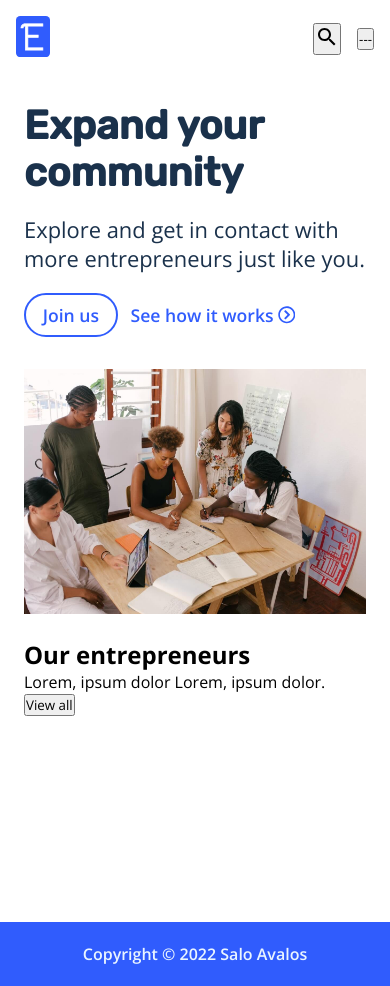
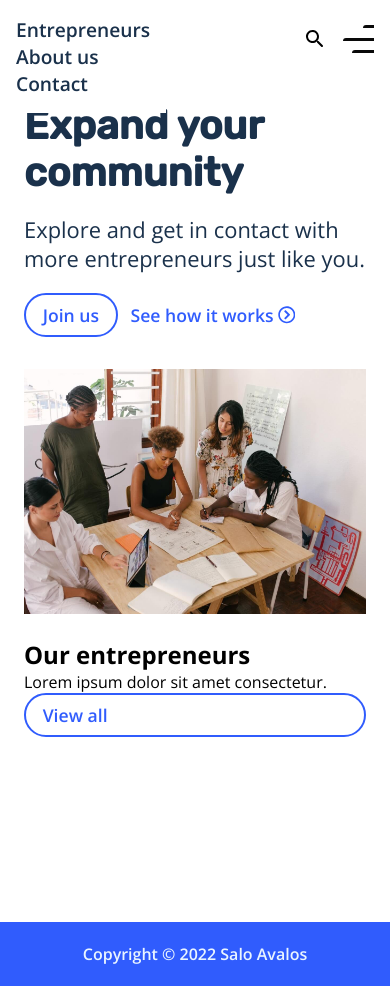
Before and after one commit to saloavalos/Entrepreneurs, a React (Vite) app: page / in a window 390 px wide. Built offline with nearby package versions, Linux system fonts and the light colour scheme.

Commit message:
UI improvement - Navnbar and Buttons

```diff
--- /dev/null
+++ b/src/assets/icons/Close.jsx
@@ -0,0 +1,19 @@
+import React from "react";
+
+const Close = ({ onClick }) => {
+  return (
+    <svg
+      xmlns="http://www.w3.org/2000/svg"
+      height="24px"
+      viewBox="0 0 24 24"
+      width="24px"
+      fill="090909"
+      onClick={onClick}
+    >
+      <path d="M0 0h24v24H0V0z" fill="none" />
+      <path d="M18.3 5.71c-.39-.39-1.02-.39-1.41 0L12 10.59 7.11 5.7c-.39-.39-1.02-.39-1.41 0-.39.39-.39 1.02 0 1.41L10.59 12 5.7 16.89c-.39.39-.39 1.02 0 1.41.39.39 1.02.39 1.41 0L12 13.41l4.89 4.89c.39.39 1.02.39 1.41 0 .39-.39.39-1.02 0-1.41L13.41 12l4.89-4.89c.38-.38.38-1.02 0-1.4z" />
+    </svg>
+  );
+};
+
+export default Close;
--- a/src/assets/icons/Search.jsx
+++ b/src/assets/icons/Search.jsx
@@ -1,6 +1,6 @@
 import React from "react";
 
-const Search = (fill) => {
+const Search = ({ onClick }) => {
   return (
     <svg
       xmlns="http://www.w3.org/2000/svg"
@@ -8,9 +8,10 @@ const Search = (fill) => {
       viewBox="0 0 24 24"
       width="24px"
       fill="090909"
+      onClick={onClick}
     >
       <path d="M0 0h24v24H0V0z" fill="none" />
-      <path d="M15.5 14h-.79l-.28-.27C15.41 12.59 16 11.11 16 9.5 16 5.91 13.09 3 9.5 3S3 5.91 3 9.5 5.91 16 9.5 16c1.61 0 3.09-.59 4.23-1.57l.27.28v.79l5 4.99L20.49 19l-4.99-5zm-6 0C7.01 14 5 11.99 5 9.5S7.01 5 9.5 5 14 7.01 14 9.5 11.99 14 9.5 14z" />
+      <path d="M15.5 14h-.79l-.28-.27c1.2-1.4 1.82-3.31 1.48-5.34-.47-2.78-2.79-5-5.59-5.34-4.23-.52-7.79 3.04-7.27 7.27.34 2.8 2.56 5.12 5.34 5.59 2.03.34 3.94-.28 5.34-1.48l.27.28v.79l4.25 4.25c.41.41 1.08.41 1.49 0 .41-.41.41-1.08 0-1.49L15.5 14zm-6 0C7.01 14 5 11.99 5 9.5S7.01 5 9.5 5 14 7.01 14 9.5 11.99 14 9.5 14z" />
     </svg>
   );
 };
--- a/src/components/Navbar/index.jsx
+++ b/src/components/Navbar/index.jsx
@@ -1,27 +1,66 @@
-import React from "react";
+import React, { useState } from "react";
 import { Link } from "react-router-dom";
 import logo from "../../../favicon.svg";
 import "./navbar.scss";
-import SearchIcon from "../../assets/icons/Search";
+import SearchBar from "../SearchBar";
 
 export default () => {
+  const [isMobileMenuActive, setIsMobileMenuActive] = useState(false);
+
+  const menuSections = [
+    {
+      title: "Entrepreneurs",
+      url: "/entrepreneurs",
+    },
+    {
+      title: "About us",
+      url: "#",
+    },
+    {
+      title: "Contact",
+      url: "#",
+    },
+  ];
+
   return (
     <nav className="navbar-main-c">
       <div className="navbar-sub-c">
         <Link to="/" className="navbar-logo-c">
           <img src={logo} alt="logo" />
         </Link>
+
         <div className="search-bar-and-burger-menu-c">
-          {/* //use component instead for btn*/}
-          <button>
-            <SearchIcon />
-          </button>
-          <button>
-            <span>-</span>
-            <span>-</span>
-            <span>-</span>
+          <SearchBar />
+          <button
+            className="navbar__burger-menu"
+            onClick={() => setIsMobileMenuActive(!isMobileMenuActive)}
+          >
+            <span
+              className={`burger-menu__lines burger-menu__line1 ${
+                isMobileMenuActive && "burger-menu__line1--x"
+              }`}
+            ></span>
+            <span
+              className={`burger-menu__lines burger-menu__line2 ${
+                isMobileMenuActive && "burger-menu__line2--x"
+              }`}
+            ></span>
+            <span
+              className={`burger-menu__lines burger-menu__line3 ${
+                isMobileMenuActive && "burger-menu__line3--x"
+              }`}
+            ></span>
           </button>
         </div>
+
+        <ul className="navbar-menu">
+          {menuSections.map((item) => (
+            <li key={item.title}>
+              <div className="navbar-menu__item__active"></div>
+              <Link to={item.url}>{item.title}</Link>
+            </li>
+          ))}
+        </ul>
       </div>
     </nav>
   );
--- a/src/components/Navbar/navbar.scss
+++ b/src/components/Navbar/navbar.scss
@@ -22,7 +22,7 @@
   display: flex;
   align-items: center;
 
-  & button:last-of-type {
+  & > button:last-of-type {
     margin-left: 1rem;
   }
 }
--- a/src/components/SearchBar/index.jsx
+++ b/src/components/SearchBar/index.jsx
@@ -1,5 +1,42 @@
 import React from "react";
+import SearchIcon from "../../assets/icons/Search";
+import CloseIcon from "../../assets/icons/Close";
+import "./searchBar.scss";
+import { useState } from "react";
 
-export default SearchBar = () => {
-  return <div>SearchBar</div>;
+export default () => {
+  const [isDialogOpened, setIsDialogOpened] = useState(false);
+
+  const handleCloseDialog = () => {
+    setIsDialogOpened(false);
+  };
+
+  return (
+    <div className="search-bar-main-c">
+      <SearchIcon onClick={() => setIsDialogOpened(true)} />
+
+      <div
+        className={`search-bar-dialog-c ${
+          isDialogOpened && "search-bar-dialog--visible"
+        }`}
+        onClick={handleCloseDialog}
+      >
+        <div
+          className="search-bar-dialog__content"
+          onClick={(e) => {
+            e.stopPropagation();
+          }}
+        >
+          <div className="search-bar__top-content-c">
+            <p>Find your connection</p>
+            <CloseIcon onClick={handleCloseDialog} />
+          </div>
+          <div className="search-bar-c">
+            <SearchIcon />
+            <input type="text" placeholder="Search here..." />
+          </div>
+        </div>
+      </div>
+    </div>
+  );
 };
--- /dev/null
+++ b/src/components/SearchBar/searchBar.scss
@@ -0,0 +1,136 @@
+@use "/src/styles/colors";
+
+.search-bar-main-c {
+  display: flex;
+}
+
+.search-bar-dialog-c {
+  position: fixed;
+  top: 0;
+  left: 0;
+  right: 0;
+  height: 100vh;
+  background: rgba(0, 0, 0, 0.5);
+  padding: 1rem;
+  visibility: hidden;
+  opacity: 0;
+  transition: 0.1s opacity ease-out;
+}
+
+.search-bar-dialog__content {
+  background-color: white;
+  padding: 1.2rem 1.2rem 1.6rem 1.2rem;
+  border-radius: 10px;
+}
+
+.search-bar__top-content-c {
+  display: flex;
+  justify-content: space-between;
+  margin-bottom: 1.1rem;
+  font-size: 1.1rem;
+}
+
+.search-bar-c {
+  display: flex;
+  align-items: center;
+  border: 2px solid colors.$lightBlue;
+  border-radius: 10px;
+  padding: 0.5rem;
+
+  svg {
+    margin-right: 0.75rem;
+    display: flex;
+  }
+
+  input {
+    outline: none;
+    font-size: 1rem;
+    border: none;
+  }
+}
+
+.search-bar-dialog--visible {
+  visibility: visible;
+  opacity: 1;
+}
+
+// Burger menu
+.navbar__burger-menu {
+  display: flex;
+  z-index: 99;
+  align-items: flex-end;
+  height: 1.75rem;
+  flex-direction: column;
+  justify-content: space-between;
+  cursor: pointer;
+  background: none;
+  border: none;
+
+  @media (min-width: 992px) {
+    display: none;
+  }
+
+  .burger-menu__lines {
+    height: 3.06px;
+    background: colors.$text;
+    // transition: all 0.2s ease-in;
+    transition: all 200ms ease-in;
+  }
+
+  .burger-menu__line1 {
+    width: 11.21px;
+    border-radius: 25px 0 0 0;
+    // this was the first way I found to replicate the design I wanted
+    // transform: matrix(1, 0, 0, -1, 0, 0);
+  }
+
+  .burger-menu__line1--x {
+    // this was the first way I found to replicate the design I wanted
+    // transform: matrix(-0.71, 0.71, 0.71, 0.71, -2, 3);
+    transform: rotate(135deg) translate(3px, -1px);
+  }
+
+  .burger-menu__line2 {
+    width: 30.57px;
+    // If I use this line below it seems like this burger line is higher than the other even though the hight is the same
+    // border-radius: 25px 0 0 0;
+    border-radius: 0 0 0 25px;
+    transform: matrix(1, 0, 0, -1, 0, 0);
+  }
+
+  .burger-menu__line2--x {
+    transform: matrix(0.71, 0.71, 0.71, -0.71, 0, 0);
+    // transform: rotate(45deg) translate(0, 0);
+  }
+
+  .burger-menu__line3 {
+    width: 22.42px;
+    border-radius: 25px 0 0 0;
+    // transform: matrix(1, 0, 0, -1, 0, 0);
+  }
+
+  .burger-menu__line3--x {
+    // transform: matrix(0.71, -0.71, -0.71, -0.71, -13, -8);
+    transform: rotate(-45deg) translate(-5px, -13px);
+  }
+}
+// Burger Menu -- end
+
+.navbar-menu {
+  background-color: white;
+  position: fixed;
+  top: 0;
+  left: 0;
+  padding: 1rem;
+
+  & > li {
+    list-style: none;
+
+    a {
+      text-decoration: none;
+      color: colors.$text2;
+      font-weight: 600;
+      font-size: 1.2rem;
+    }
+  }
+}
--- a/src/pages/Home/index.jsx
+++ b/src/pages/Home/index.jsx
@@ -25,8 +25,8 @@ export default () => {
       </section>
       <section className="home__section-people-c">
         <h2>Our entrepreneurs</h2>
-        <p>Lorem, ipsum dolor Lorem, ipsum dolor.</p>
-        <button>View all</button>
+        <p>Lorem ipsum dolor sit amet consectetur.</p>
+        <CustomButton type="primary">View all</CustomButton>
       </section>
     </div>
   );
```
